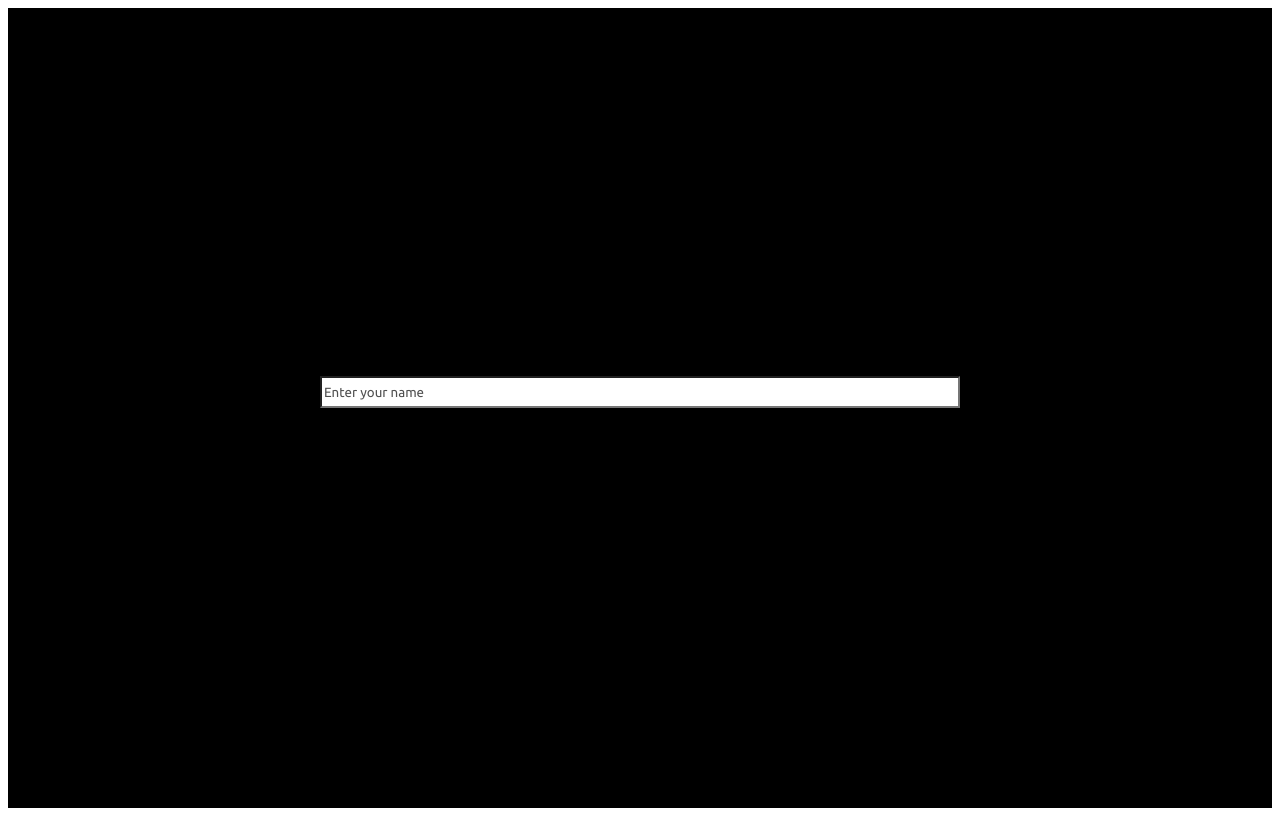
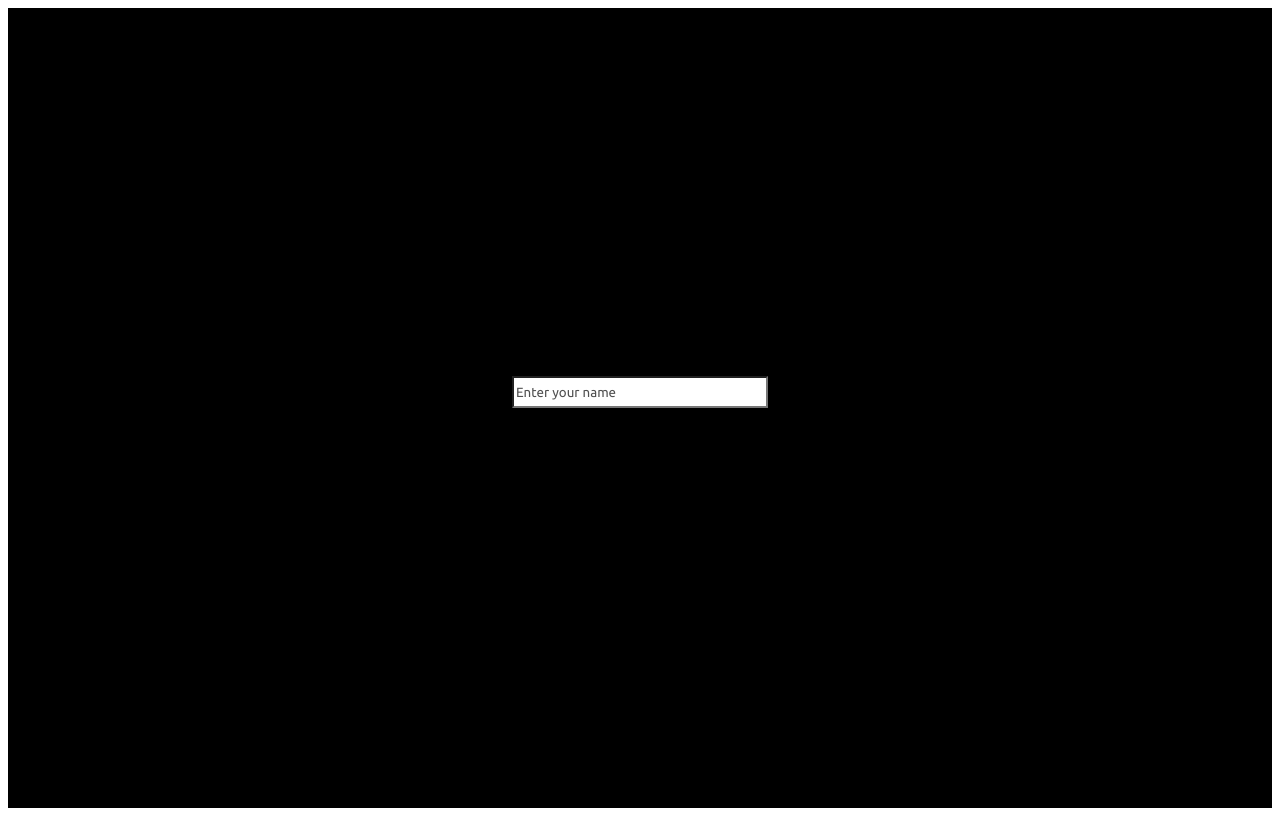
Before and after one commit to dpolevodin/CRT_React, a React (Create React App) app: page / in a window 1280 px wide. Built offline with nearby package versions, Linux system fonts and the light colour scheme.

Commit message:
added styles

```diff
--- a/src/components/UserFormViaFunction/UserFormViaFunction.module.css
+++ b/src/components/UserFormViaFunction/UserFormViaFunction.module.css
@@ -5,9 +5,9 @@
 ._ {
   display: flex;
   flex-direction: column;
-  align-items: center;
-  justify-content: center;
-  width: 40rem;
+  flex-wrap: wrap;
+  width: 16rem;
+  max-width: 16rem;
   padding: 1rem;
   margin-bottom: 2rem;
   color: var(--form-font-color);
@@ -15,6 +15,4 @@
 
 .userNameTitle {
   display: flex;
-  flex-wrap: wrap;
-  max-width: 100%;
 }
--- a/src/components/common/Input/Input.module.css
+++ b/src/components/common/Input/Input.module.css
@@ -5,7 +5,6 @@
 
 ._ {
   background-color: var(--input-background-color);
-  width: 100%;
   height: 2rem;
   width: 100%;
   box-sizing: border-box;
```
